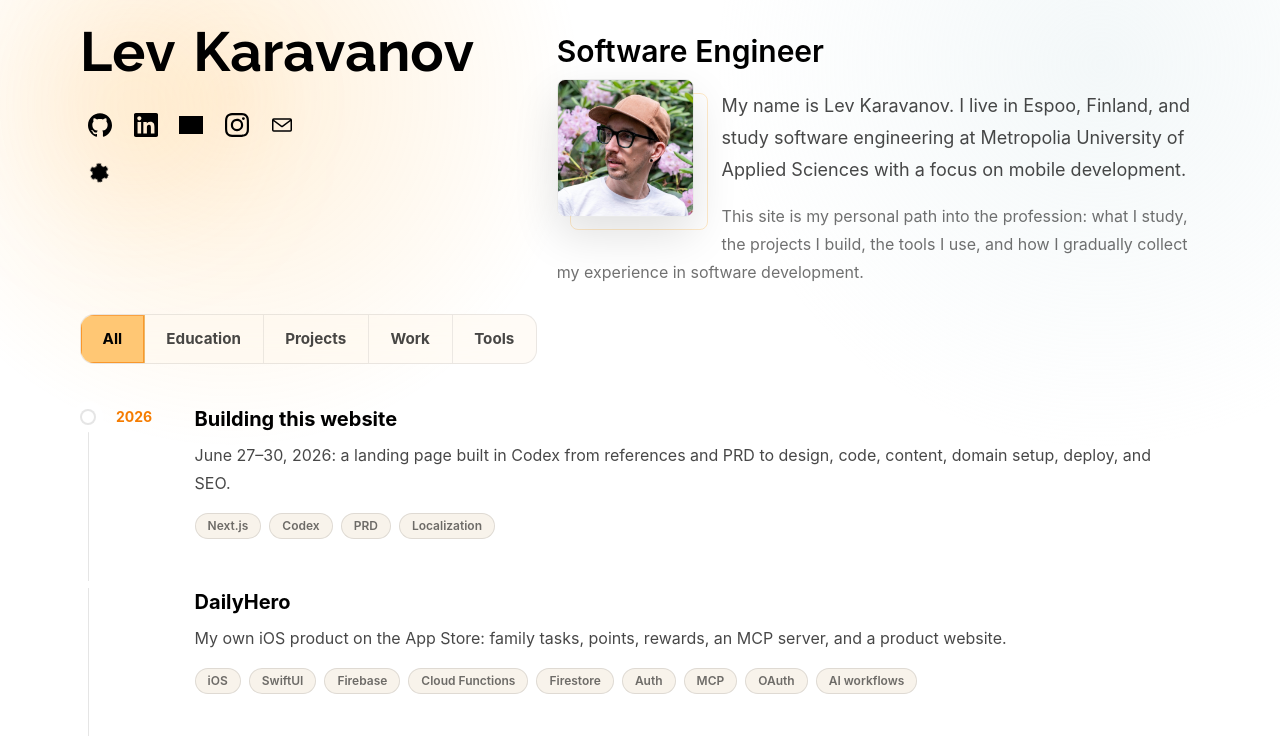
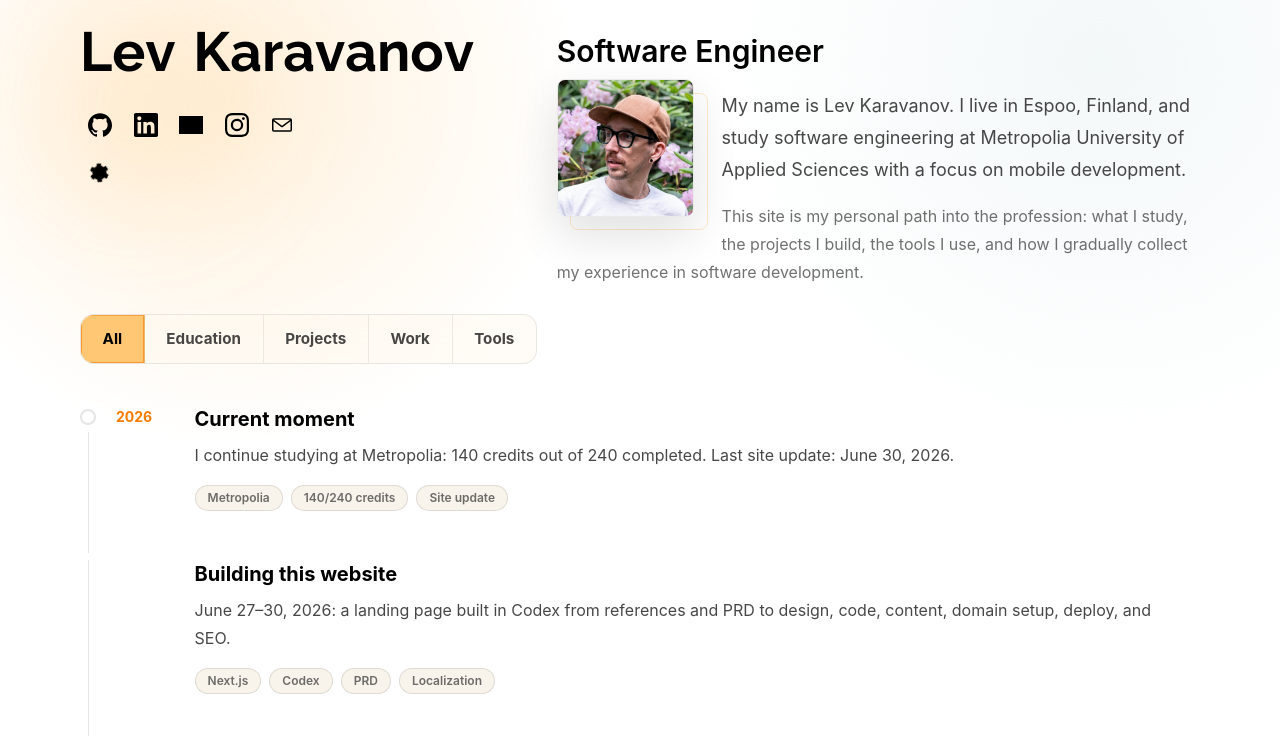
Before and after one commit to levkaravanov/karavanov.fi, a Next.js app: page /en in a window 1280 px wide. Shown: the top 741 px of the page. Built offline with nearby package versions, Linux system fonts and the light colour scheme; grey boxes are pictures that could not be loaded.

Commit message:
Add current moment timeline entry

```diff
--- /dev/null
+++ b/content/timeline/2026-current-moment/en.md
@@ -0,0 +1,8 @@
+---
+title: "Current moment"
+summary: "I continue studying at Metropolia: 140 credits out of 240 completed. Last site update: June 30, 2026."
+---
+
+I am continuing my Software Engineering studies at Metropolia University of Applied Sciences. At the moment, I have completed 140 credits out of 240, which already feels like a solid part of the path toward the degree.
+
+The latest update to this website was made on June 30, 2026. I want the site to stay as a living timeline that I can keep expanding with new projects, study milestones, and experience.
--- /dev/null
+++ b/content/timeline/2026-current-moment/fi.md
@@ -0,0 +1,8 @@
+---
+title: "Nykyhetki"
+summary: "Jatkan opintojani Metropoliassa: 140 opintopistettä 240:stä on suoritettu. Sivuston viimeisin päivitys: 30. kesäkuuta 2026."
+---
+
+Jatkan Software Engineering -opintojani Metropolia University of Applied Sciencesissa. Tällä hetkellä minulla on suoritettuna 140 opintopistettä 240:stä, ja se tuntuu jo selkeältä osalta matkaa kohti tutkintoa.
+
+Sivuston viimeisin päivitys tehtiin 30. kesäkuuta 2026. Haluan pitää tämän sivuston elävänä aikajanana, jota voin vähitellen täydentää uusilla projekteilla, opintojen vaiheilla ja kokemuksella.
--- /dev/null
+++ b/content/timeline/2026-current-moment/ru.md
@@ -0,0 +1,8 @@
+---
+title: "Текущий момент"
+summary: "Продолжаю учёбу в Metropolia: сейчас у меня получено 140 кредитов из 240. Последнее обновление сайта — 30 июня 2026 года."
+---
+
+Сейчас я продолжаю учёбу в Metropolia University of Applied Sciences на Software Engineering. На данный момент у меня получено 140 кредитов из 240, и это уже заметная часть пути к диплому.
+
+Последнее обновление этого сайта — 30 июня 2026 года. Я хочу, чтобы он оставался живой временной шкалой, которую можно постепенно дополнять новыми проектами, учебными этапами и опытом.
--- a/src/data/timeline.ts
+++ b/src/data/timeline.ts
@@ -21,6 +21,13 @@
 };
 
 export const timelineMeta = [
+  {
+    slug: "2026-current-moment",
+    year: 2026,
+    kind: "education",
+    tags: ["Metropolia", "140/240 credits", "Site update"],
+    featured: true,
+  },
   {
     slug: "2026-current-focus",
     year: 2026,
```
